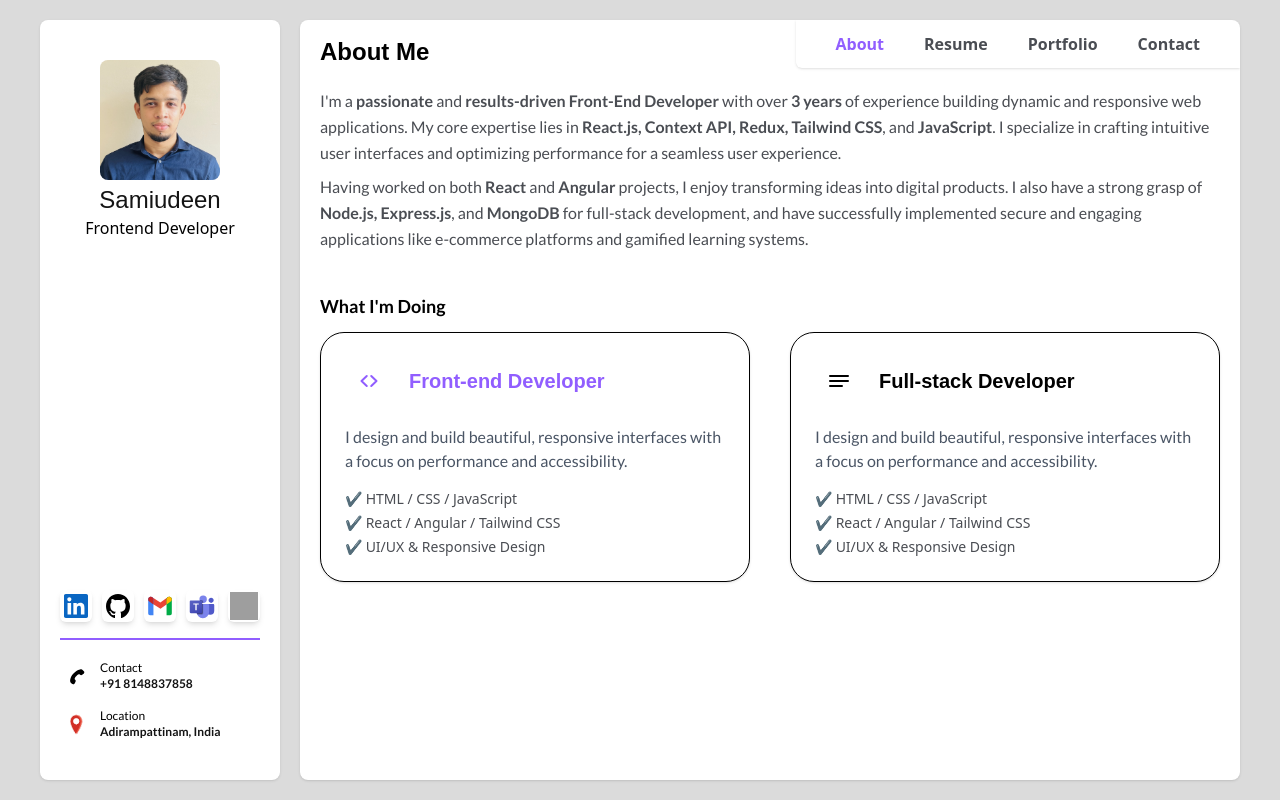
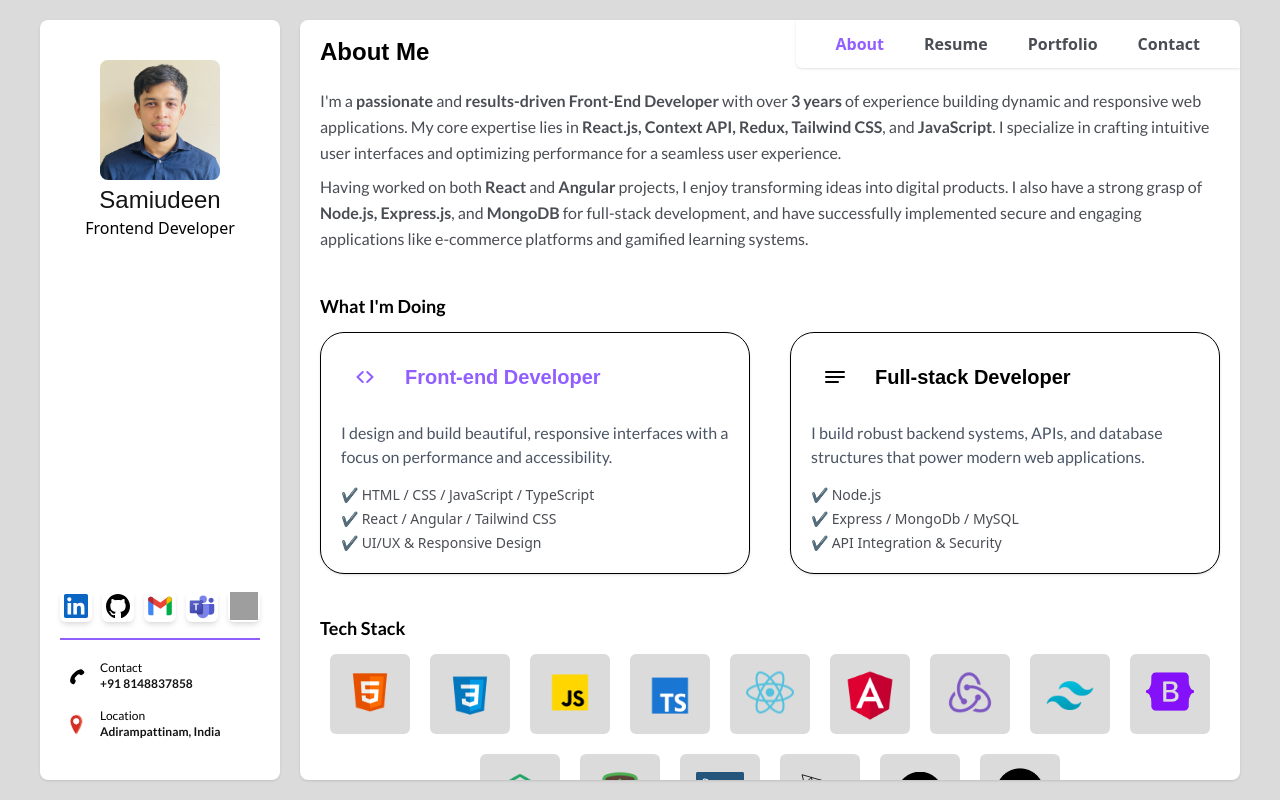
Before and after one commit to samiudeen96/portfolio, a React (Vite) app: page /resume#/about in a window 1280 px wide. Built offline with nearby package versions, Linux system fonts and the light colour scheme; grey boxes are pictures that could not be loaded.

Commit message:
'update'

```diff
--- a/src/assets/index.js
+++ b/src/assets/index.js
@@ -10,6 +10,7 @@ import git from "./tech/git.png";
 import html from "./tech/html.png";
 import javascript from "./tech/javascript.png";
 import mongodb from "./tech/mongodb.png";
+import mysql from "./tech/mysql.svg";
 import nodejs from "./tech/nodejs.png";
 import reactjs from "./tech/reactjs.png";
 import angular from "./tech/angular.png";
@@ -58,6 +59,7 @@ export {
   css,
   javascript,
   mongodb,
+  mysql,
   nodejs,
   reactjs,
   angular,
--- a/src/constants/index.js
+++ b/src/constants/index.js
@@ -26,7 +26,8 @@ import {
   crescent,
   jamal,
   portfolio,
-  todo
+  todo,
+  mysql
 } from "../assets";
 
 //Navbar.jsx
@@ -107,6 +108,47 @@ const services = [
   },
 ];
 
+
+const expIn = [
+  {
+    name: "Front-end Developer",
+    desc: "I design and build beautiful, responsive interfaces with a focus on performance and accessibility.",
+    points: [
+      {
+        list: "✔️ HTML / CSS / JavaScript / TypeScript",
+      },
+      {
+        list: "✔️ React / Angular / Tailwind CSS",
+      },
+      {
+        list: "✔️ UI/UX & Responsive Design",
+      },
+    ],
+    Color: "[#915eff]",
+    gradientColor: "indigo-100",
+    category: "frontend",
+  },
+  {
+    name: "Full-stack Developer",
+    desc: "I build robust backend systems, APIs, and database structures that power modern web applications.",
+    points: [
+      {
+        list: "✔️ Node.js",
+      },
+      {
+        list: "✔️ Express / MongoDb / MySQL",
+      },
+      {
+        list: "✔️ API Integration & Security",
+      },
+    ],
+    Color: "green-700",
+    gradientColor: "green-100",
+    category: "fullstack",
+  },
+];
+
+
 const technologies = [
   {
     name: "HTML 5",
@@ -151,6 +193,10 @@ const technologies = [
   {
     name: "MongoDB",
     icon: mongodb,
+  },
+  {
+    name: "MySQL",
+    icon: mysql,
   },
   {
     name: "Three JS",
@@ -333,5 +379,6 @@ export {
   menu,
   socialMedia,
   details,
-  education
+  education,
+  expIn
 };
--- a/src/index.css
+++ b/src/index.css
@@ -85,3 +85,32 @@ p {
   font-weight: bold;
   line-height: 1.6;
 }
+
+
+.card-container {
+  @apply perspective-[900px];
+}
+
+.card {
+  @apply relative w-[80px] h-[80px] transition-all duration-500 ease-in-out;
+  transform-style: preserve-3d;
+}
+
+.front,
+.back {
+  @apply absolute top-0 left-0 w-[80px] h-[80px] bg-[#dbdbdb] rounded-md  flex items-center justify-center;
+  backface-visibility: hidden;
+}
+
+.front {
+  @apply text-3xl;
+}
+
+.back {
+  @apply text-sm p-2;
+  transform: rotateY(180deg);
+}
+
+.group:hover .card {
+  transform: rotateY(180deg);
+}
--- a/src/pages/About.jsx
+++ b/src/pages/About.jsx
@@ -1,6 +1,8 @@
 import React from "react";
 import dp from "../assets/dp2.jpg";
 import { useTypewriter, Cursor } from "react-simple-typewriter";
+import { expIn, technologies } from "../constants";
+import { motion } from "framer-motion";
 
 const About = () => {
   const [text] = useTypewriter({
@@ -52,17 +54,17 @@ const About = () => {
         </p>
       </div>
 
-      <div className="">
-        <p className="mt-10 font-semibold text-lg">What I'm Doing</p>
+      <div className="mt-10">
+        <p className=" font-semibold text-lg">What I'm Doing</p>
 
         <div className="grid grid-cols-1 md:grid-cols-2 sm:gap-10 gap-5 mt-3">
           {expIn.map((item) => (
             <div
               key={item.name}
-              className={`bg-white rounded-3xl shadow hover:shadow-lg transition-all duration-300 border border-${item.gradientColor} p-6 relative overflow-hidden`}
+              className={`bg-white rounded-3xl shadow hover:shadow-lg transition-all duration-300 border border-${item.gradientColor} p-5 relative overflow-hidden`}
             >
               <div
-                className={`absolute top-0 left-0 w-24 h-24 bg-gradient-to-br from-${item.gradientColor} to-white rounded-br-3xl z-0`}
+                className={`absolute top-0 left-0 w-20 h-20 bg-gradient-to-br from-${item.gradientColor} to-white rounded-br-3xl z-0`}
               ></div>
               <div className="relative z-10">
                 <div className="flex items-center gap-4 mb-5">
@@ -117,47 +119,43 @@ const About = () => {
           ))}
         </div>
       </div>
+
+      <div className="mt-10">
+        <p className="font-semibold text-lg">Tech Stack</p>
+        <div className="flex flex-row flex-wrap justify-center gap-5 pt-3">
+          {technologies.map((tech, index) => (
+            <div key={index}>
+              <div className="group card-container cursor-pointer">
+                <div className="card group-hover:rotate-y-180">
+                  <div className="front">
+                    <motion.div
+                      animate={{
+                        y: index % 2 === 0 ? [0, -3, 0] : [0, 3, 0], // Alternate directions
+                      }}
+                      transition={{
+                        duration: 2, // Time taken for one cycle
+                        repeat: Infinity, // Infinite loop
+                        ease: "easeInOut", // Smooth transition
+                      }}
+                    >
+                      <img
+                        src={tech.icon}
+                        alt={tech.name}
+                        className="w-12 h-12 object-contain"
+                      />
+                    </motion.div>
+                  </div>
+                  <div className="back text-center text_gray font-semibold">
+                    {tech.name}
+                  </div>
+                </div>
+              </div>
+            </div>
+          ))}
+        </div>
+      </div>
     </div>
   );
 };
 
-const expIn = [
-  {
-    name: "Front-end Developer",
-    desc: "I design and build beautiful, responsive interfaces with a focus on performance and accessibility.",
-    points: [
-      {
-        list: "✔️ HTML / CSS / JavaScript",
-      },
-      {
-        list: "✔️ React / Angular / Tailwind CSS",
-      },
-      {
-        list: "✔️ UI/UX & Responsive Design",
-      },
-    ],
-    Color: "[#915eff]",
-    gradientColor: "indigo-100",
-    category: "frontend",
-  },
-  {
-    name: "Full-stack Developer",
-    desc: "I design and build beautiful, responsive interfaces with a focus on performance and accessibility.",
-    points: [
-      {
-        list: "✔️ HTML / CSS / JavaScript",
-      },
-      {
-        list: "✔️ React / Angular / Tailwind CSS",
-      },
-      {
-        list: "✔️ UI/UX & Responsive Design",
-      },
-    ],
-    Color: "green-700",
-    gradientColor: "green-100",
-    category: "fullstack",
-  },
-];
-
 export default About;
```
Also changed, not shown: src/assets/tech/mysql.svg (added). Lines whose indentation alone changed are shown as unchanged.
